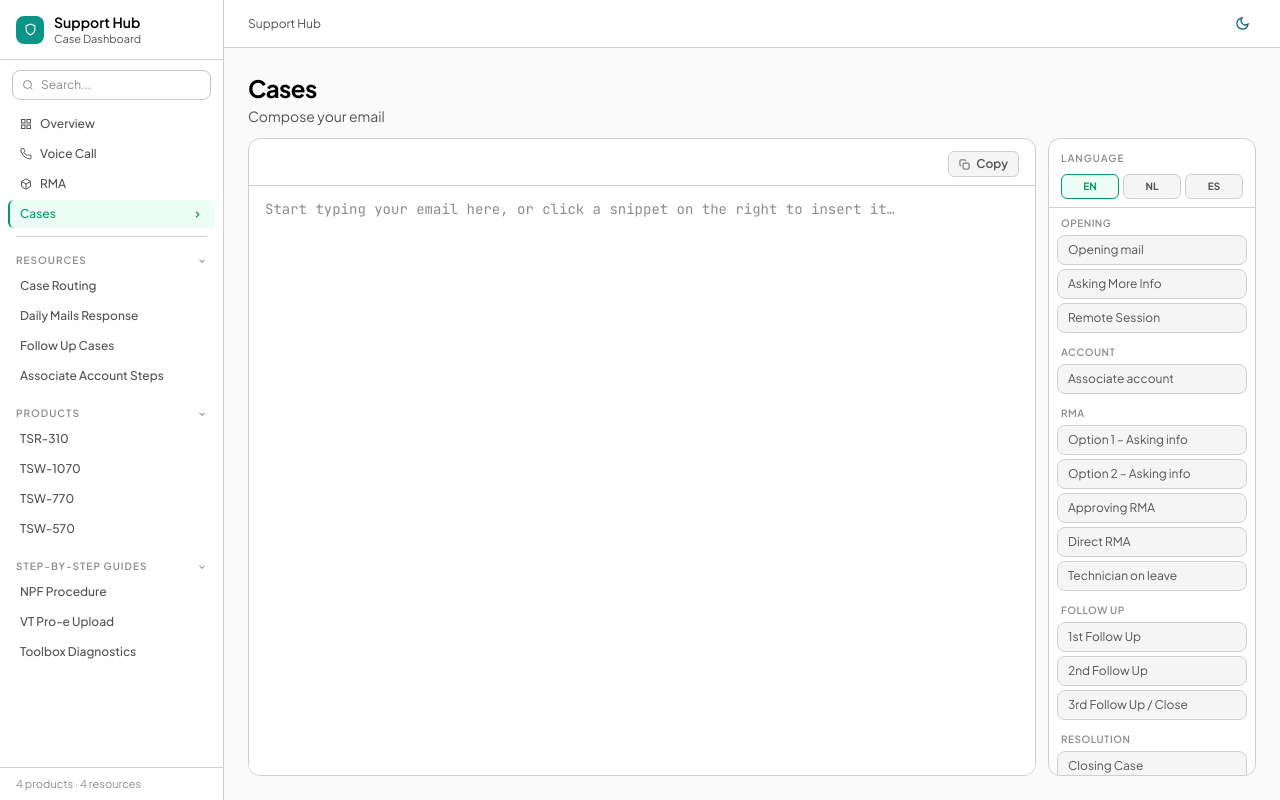
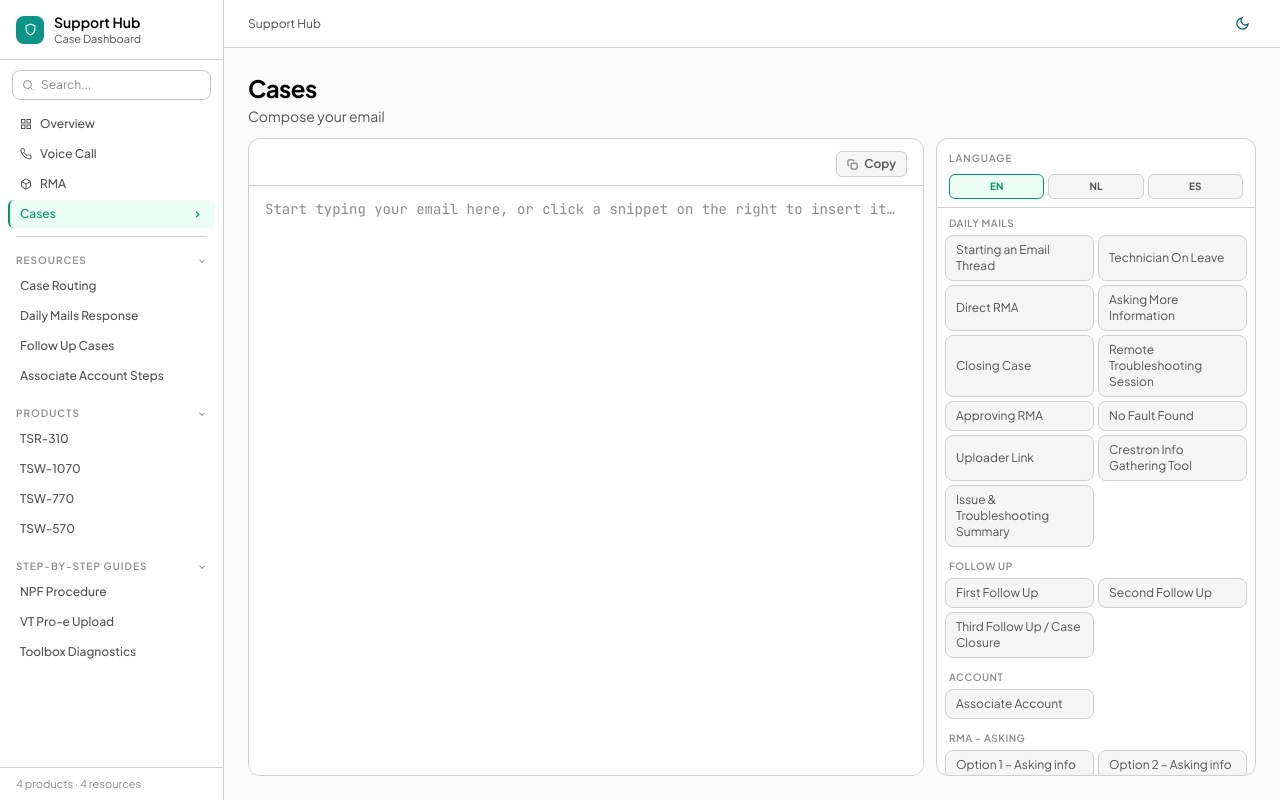
Before and after one commit to Lenaerts-Nestor/Technical-Support-Note, a React (Vite) app: page / in a window 1280 px wide. Both pictures are taken after a click on the button "Cases". Built offline with nearby package versions, Linux system fonts and the light colour scheme; the HTML template or start-up script is replaced by a standard one.

Commit message:
last update of friday, daily mail updates

```diff
--- a/src/components/cases/CasesPage.tsx
+++ b/src/components/cases/CasesPage.tsx
@@ -21,46 +21,29 @@ type SnippetItem =
   | { label: string; resourceId: string; sectionId: string; customText?: never }
   | { label: string; resourceId?: never; sectionId?: never; customText: (lang: Lang) => string }
 
+// Add a row here to include a new resource in the sidebar — its sections appear automatically
+const AUTO_RESOURCE_GROUPS: { resourceId: string; groupLabel: string }[] = [
+  { resourceId: 'daily-mails',             groupLabel: 'Daily Mails' },
+  { resourceId: 'follow-up-cases',         groupLabel: 'Follow Up'   },
+  { resourceId: 'associate-account-steps', groupLabel: 'Account'     },
+]
+
+// These combine RMA sentences with a template body and can't be derived from resources.ts
+const RMA_ASK_ITEMS: SnippetItem[] = [
+  { label: 'Option 1 – Asking info', customText: (lang) => `${RMA_ASKING_SENTENCES[lang][0]}\n\n${RMA_TEMPLATE_BODY}` },
+  { label: 'Option 2 – Asking info', customText: (lang) => `${RMA_ASKING_SENTENCES[lang][1]}\n\n${RMA_TEMPLATE_BODY}` },
+]
+
 const SNIPPET_GROUPS: { group: string; items: SnippetItem[] }[] = [
-  {
-    group: 'Opening',
-    items: [
-      { label: 'Opening mail',     resourceId: 'daily-mails', sectionId: 'general-inquiry' },
-      { label: 'Asking More Info', resourceId: 'daily-mails', sectionId: 'asking-more-information' },
-      { label: 'Remote Session',   resourceId: 'daily-mails', sectionId: 'remote-session' },
-    ],
-  },
-  {
-    group: 'Account',
-    items: [
-      { label: 'Associate account', resourceId: 'associate-account-steps', sectionId: 'associate-account' },
-    ],
-  },
-  {
-    group: 'RMA',
-    items: [
-      { label: 'Option 1 – Asking info', customText: (lang) => `${RMA_ASKING_SENTENCES[lang][0]}\n\n${RMA_TEMPLATE_BODY}` },
-      { label: 'Option 2 – Asking info', customText: (lang) => `${RMA_ASKING_SENTENCES[lang][1]}\n\n${RMA_TEMPLATE_BODY}` },
-      { label: 'Approving RMA',          resourceId: 'daily-mails', sectionId: 'approving-rma' },
-      { label: 'Direct RMA',             resourceId: 'daily-mails', sectionId: 'direct-rma' },
-      { label: 'Technician on leave',    resourceId: 'daily-mails', sectionId: 'technician-onleave' },
-    ],
-  },
-  {
-    group: 'Follow Up',
-    items: [
-      { label: '1st Follow Up',         resourceId: 'follow-up-cases', sectionId: 'first-follow-up' },
-      { label: '2nd Follow Up',         resourceId: 'follow-up-cases', sectionId: 'second-follow-up' },
-      { label: '3rd Follow Up / Close', resourceId: 'follow-up-cases', sectionId: 'third-follow-up' },
-    ],
-  },
-  {
-    group: 'Resolution',
-    items: [
-      { label: 'Closing Case',           resourceId: 'daily-mails', sectionId: 'closing-case' },
-      { label: 'Escalated to Eng.',      resourceId: 'daily-mails', sectionId: 'escalated-to-engineering' },
-    ],
-  },
+  ...AUTO_RESOURCE_GROUPS.map(({ resourceId, groupLabel }) => ({
+    group: groupLabel,
+    items: (RESOURCES[resourceId]?.sections ?? []).map((s) => ({
+      label: s.title,
+      resourceId,
+      sectionId: s.id,
+    })) as SnippetItem[],
+  })),
+  { group: 'RMA – Asking', items: RMA_ASK_ITEMS },
 ]
 
 // ── Icons ─────────────────────────────────────────────────────
@@ -153,7 +136,7 @@ export function CasesPage() {
         </div>
 
         {/* ── RIGHT: Snippets ───────────────────────────────────── */}
-        <div className={`w-52 flex-shrink-0 rounded-xl border flex flex-col overflow-hidden ${tk.panel}`}>
+        <div className={`w-80 flex-shrink-0 rounded-xl border flex flex-col overflow-hidden ${tk.panel}`}>
           {/* Language selector */}
           <div className={`px-3 pt-3 pb-2 flex-shrink-0 border-b ${tk.brd}`}>
             <p className={`text-[10px] font-semibold tracking-widest uppercase mb-2 ${tk.tx}`}>Language</p>
@@ -177,7 +160,7 @@ export function CasesPage() {
                 <p className={`text-[10px] font-semibold tracking-wider uppercase px-1 mb-1 ${tk.tx}`}>
                   {group.group}
                 </p>
-                <div className="flex flex-col gap-1">
+                <div className="grid grid-cols-2 gap-1">
                   {group.items.map((item) => {
                     const text = item.customText
                       ? item.customText(language)
--- a/src/data/resources.ts
+++ b/src/data/resources.ts
@@ -294,7 +294,7 @@ Como sus preguntas han sido respondidas, procederé a marcar el caso como resuel
 
 To help us better diagnose the issue, we would like to schedule a remote troubleshooting session with you. Could you let us know your availability so we can arrange a suitable time?
 
-Please ensure the device is accessible and that someone with on-site access is available during the session.`,
+Note: for the remote session we will use TeamViewer.`,
           },
           {
             language: "Nederlands",
@@ -302,47 +302,15 @@ Please ensure the device is accessible and that someone with on-site access is a
 
 Om het probleem beter te kunnen diagnosticeren, willen we graag een remote troubleshooting sessie met u inplannen. Kunt u ons uw beschikbaarheid laten weten, zodat we een geschikt tijdstip kunnen afspreken?
 
-Zorg ervoor dat het apparaat bereikbaar is en dat iemand met toegang op locatie aanwezig is tijdens de sessie.`,
+Opmerking: voor de remote sessie maken we gebruik van TeamViewer.`,
           },
           {
             language: "Español",
-            content: `Hola {!Contact.FirstName},
+            content: `Estimado {!Contact.FirstName},
 
 Para ayudarnos a diagnosticar mejor el problema, nos gustaría programar una sesión de diagnóstico remoto con usted. ¿Podría indicarnos su disponibilidad para que podamos encontrar un momento adecuado?
 
-Por favor, asegúrese de que el dispositivo sea accesible y de que haya alguien con acceso in situ disponible durante la sesión.`,
-          },
-        ],
-      },
-      {
-        id: "escalated-to-engineering",
-        title: "Escalated to Engineering",
-        icon: "mail",
-        description: "Use when the case has been passed to the engineering team",
-        templates: [
-          {
-            language: "English",
-            content: `Hi {!Contact.FirstName},
-
-Thank you for your patience. We have escalated your case to our engineering team for further investigation. They will review the details and we will follow up as soon as we have an update.
-
-We appreciate your understanding and will keep you informed of any progress.`,
-          },
-          {
-            language: "Nederlands",
-            content: `Beste {!Contact.FirstName},
-
-Bedankt voor uw geduld. We hebben uw case geëscaleerd naar ons engineeringteam voor verder onderzoek. Zij zullen de details bekijken en we nemen zo snel mogelijk contact met u op zodra er meer informatie beschikbaar is.
-
-We stellen uw begrip op prijs en houden u op de hoogte van alle voortgang.`,
-          },
-          {
-            language: "Español",
-            content: `Hola {!Contact.FirstName},
-
-Gracias por su paciencia. Hemos escalado su caso a nuestro equipo de ingeniería para una investigación más detallada. Revisarán los detalles y le haremos un seguimiento en cuanto tengamos novedades.
-
-Agradecemos su comprensión y le mantendremos informado de cualquier avance.`,
+Nota: para la sesión remota utilizaremos TeamViewer.`,
           },
         ],
       },
@@ -375,6 +343,203 @@ Zodra de RMA is aangemaakt, wordt deze case bijgewerkt met de RMA-informatie en
 Procederemos a crear una RMA para este dispositivo.
 
 Una vez que la RMA haya sido creada, este caso se actualizará con la información de la RMA y se enviará un documento de confirmación de la RMA directamente a su correo electrónico.`,
+          },
+        ],
+      },
+      {
+        id: "no-fault-found",
+        title: "No Fault Found",
+        icon: "mail",
+        description: "Use when the returned unit could not reproduce the reported issue",
+        templates: [
+          {
+            language: "English",
+            content: `Hello {!Contact.FirstName},
+
+The unit with reference RMA ###### / SN ###### has been tested at our technician's lab but unfortunately we have not been able to duplicate the reported issue.
+In order to identify the issue and repair accordingly, please answer the below questions:
+
+If you have additional information pertaining to this RMA, feel free to reply directly to this email to have this information included.
+Alternatively, please send us your approval to return the unit in its original state. Should you have any other query, please do not hesitate to contact us.
+
+Thank you.`,
+          },
+          {
+            language: "Nederlands",
+            content: `Hallo {!Contact.FirstName},
+
+Het toestel met referentie RMA ###### / SN ###### is getest in ons technisch labo, maar helaas hebben we het gemelde probleem niet kunnen reproduceren.
+Om het probleem te identificeren en dienovereenkomstig te repareren, gelieve de onderstaande vragen te beantwoorden:
+
+Als u aanvullende informatie heeft met betrekking tot deze RMA, kunt u rechtstreeks op deze e-mail antwoorden om deze informatie toe te voegen.
+U kunt ook uw goedkeuring geven om het toestel in zijn originele staat terug te sturen. Twijfel zeker niet om ons te contacteren indien u verdere vragen heeft.
+
+Alvast bedankt.`,
+          },
+          {
+            language: "Español",
+            content: `Hola {!Contact.FirstName},
+
+La unidad con referencia RMA ###### / SN ###### ha sido probada en nuestro laboratorio técnico, pero lamentablemente no hemos podido reproducir el problema reportado.
+Para poder identificar el problema y repararlo en consecuencia, por favor responda las siguientes preguntas:
+
+Si tiene información adicional relacionada con esta RMA, no dude en responder directamente a este correo electrónico para incluirla.
+Alternativamente, envíenos su aprobación para devolver la unidad en su estado original. Si tiene alguna otra consulta, no dude en contactarnos.
+
+Gracias.`,
+          },
+        ],
+      },
+      {
+        id: "uploader-link",
+        title: "Uploader Link",
+        icon: "mail",
+        description: "Share the Crestron uploader credentials for file submission",
+        templates: [
+          {
+            language: "English",
+            content: `Please upload the file(s) using the method below. Make sure to provide the download link to the uploaded file(s) through the ticket.
+
+Link: https://uploader.crestron.com/index.php
+Username: uploader
+Password: C2874&374nu!`,
+          },
+          {
+            language: "Nederlands",
+            content: `Gelieve het/de bestand(en) te uploaden via de onderstaande methode. Zorg ervoor dat u de downloadlink van het/de geüploade bestand(en) via het ticket doorgeeft.
+
+Link: https://uploader.crestron.com/index.php
+Gebruikersnaam: uploader
+Wachtwoord: C2874&374nu!`,
+          },
+          {
+            language: "Español",
+            content: `Por favor, suba el/los archivo(s) utilizando el método indicado a continuación. Asegúrese de proporcionar el enlace de descarga del/los archivo(s) a través del ticket.
+
+Enlace: https://uploader.crestron.com/index.php
+Usuario: uploader
+Contraseña: C2874&374nu!`,
+          },
+        ],
+      },
+      {
+        id: "info-gathering-tool",
+        title: "Crestron Info Gathering Tool",
+        icon: "mail",
+        description: "Instructions for running the ATSG diagnostic tool and uploading logs",
+        templates: [
+          {
+            language: "English",
+            content: `Crestron Information Gathering Tool
+
+https://community.crestron.com/s/article/ATSG
+
+Instructions:
+
+1. Run the tool.
+2. Enter the IP address of the unit.
+3. Leave credentials at default*
+4. Select the appropriate device type from the Command List.
+5. Tick PLOGS checkbox to ensure persistent logs are gathered if supported by the device.
+6. Hit Start (accept the Windows Firewall message if one appears).
+7. From the top menu click Uploader.
+8. Check the tickbox to agree to the Terms of Service.
+9. Click Send to Uploader.
+10. Copy & Paste the uploader link and send to Crestron Technical Support.
+
+*These are the same connection details required to connect using Crestron Toolbox and often the same credentials are used for the device's web interface where applicable. Default username is crestron, password is blank, connection type SSH. If this has been changed, enter username and password as appropriate.`,
+          },
+          {
+            language: "Nederlands",
+            content: `Crestron Information Gathering Tool
+
+https://community.crestron.com/s/article/ATSG
+
+Instructies:
+
+1. Start de tool.
+2. Vul het IP-adres van het apparaat in.
+3. Laat de inloggegevens op standaard staan*
+4. Selecteer het juiste apparaattype uit de Command List.
+5. Vink het vakje PLOGS aan om persistente logs te verzamelen indien ondersteund door het apparaat.
+6. Klik op Start (accepteer het Windows Firewall-bericht als dat verschijnt).
+7. Klik in het bovenste menu op Uploader.
+8. Vink het vakje aan om akkoord te gaan met de Gebruiksvoorwaarden.
+9. Klik op Send to Uploader.
+10. Kopieer en plak de uploaderlink en stuur deze naar Crestron Technical Support.
+
+*Dit zijn dezelfde verbindingsgegevens als voor Crestron Toolbox. Standaard gebruikersnaam: crestron, wachtwoord: leeg, verbindingstype: SSH. Als dit gewijzigd werd, vul dan de aangepaste gegevens in.`,
+          },
+          {
+            language: "Español",
+            content: `Crestron Information Gathering Tool
+
+https://community.crestron.com/s/article/ATSG
+
+Instrucciones:
+
+1. Ejecute la herramienta.
+2. Introduzca la dirección IP de la unidad.
+3. Deje las credenciales por defecto*
+4. Seleccione el tipo de dispositivo adecuado de la lista de comandos.
+5. Marque la casilla PLOGS para recopilar registros persistentes si el dispositivo lo admite.
+6. Haga clic en Inicio (acepte el mensaje del Firewall de Windows si aparece).
+7. En el menú superior, haga clic en Uploader.
+8. Marque la casilla para aceptar los Términos del Servicio.
+9. Haga clic en Send to Uploader.
+10. Copie y pegue el enlace del uploader y envíelo al soporte técnico de Crestron.
+
+*Estos son los mismos datos de conexión de Crestron Toolbox. Usuario predeterminado: crestron, contraseña: en blanco, tipo de conexión: SSH. Si se ha modificado, introduzca las credenciales correspondientes.`,
+          },
+        ],
+      },
+      {
+        id: "issue-description-request",
+        title: "Issue & Troubleshooting Summary",
+        icon: "mail",
+        description: "Ask the customer to describe their problem and steps already attempted",
+        templates: [
+          {
+            language: "English",
+            content: `Hi {!Contact.FirstName},
+
+To help us investigate your case as efficiently as possible, could you please provide us with the following:
+
+1. A detailed description of the issue you are experiencing — what happens, when it happens, and how frequently.
+2. The exact error message or behavior observed (screenshots are welcome).
+3. The troubleshooting steps you have already attempted and the result of each.
+
+Any additional context, such as recent system changes, firmware updates, or network modifications, would also be very helpful.
+
+Thank you for your cooperation.`,
+          },
+          {
+            language: "Nederlands",
+            content: `Beste {!Contact.FirstName},
+
+Om uw case zo efficiënt mogelijk te kunnen onderzoeken, zou u ons het volgende kunnen bezorgen:
+
+1. Een gedetailleerde beschrijving van het probleem dat u ondervindt — wat er gebeurt, wanneer het optreedt en hoe vaak.
+2. De exacte foutmelding of het waargenomen gedrag (screenshots zijn welkom).
+3. De probleemoplossende stappen die u al heeft ondernomen en het resultaat van elk.
+
+Elke aanvullende context, zoals recente systeemwijzigingen, firmware-updates of netwerkaanpassingen, is ook erg welkom.
+
+Bedankt voor uw medewerking.`,
+          },
+          {
+            language: "Español",
+            content: `Hola {!Contact.FirstName},
+
+Para ayudarnos a investigar su caso de la manera más eficiente posible, ¿podría facilitarnos lo siguiente?
+
+1. Una descripción detallada del problema que experimenta: qué ocurre, cuándo ocurre y con qué frecuencia.
+2. El mensaje de error exacto o el comportamiento observado (se aceptan capturas de pantalla).
+3. Los pasos de resolución de problemas que ya ha intentado y el resultado de cada uno.
+
+Cualquier contexto adicional, como cambios recientes en el sistema, actualizaciones de firmware o modificaciones de red, también sería de gran ayuda.
+
+Gracias por su colaboración.`,
           },
         ],
       },
@@ -515,7 +680,7 @@ Gracias por contactar con Crestron True Blue Support.`,
     sections: [
       {
         id: "associate-account",
-        title: "associate-account-steps",
+        title: "Associate Account",
         icon: "followup",
         description: "Use this after the first reminder",
         templates: [
```
Also changed, not shown: 1 other file (tests, documents, lock files or other folders).
